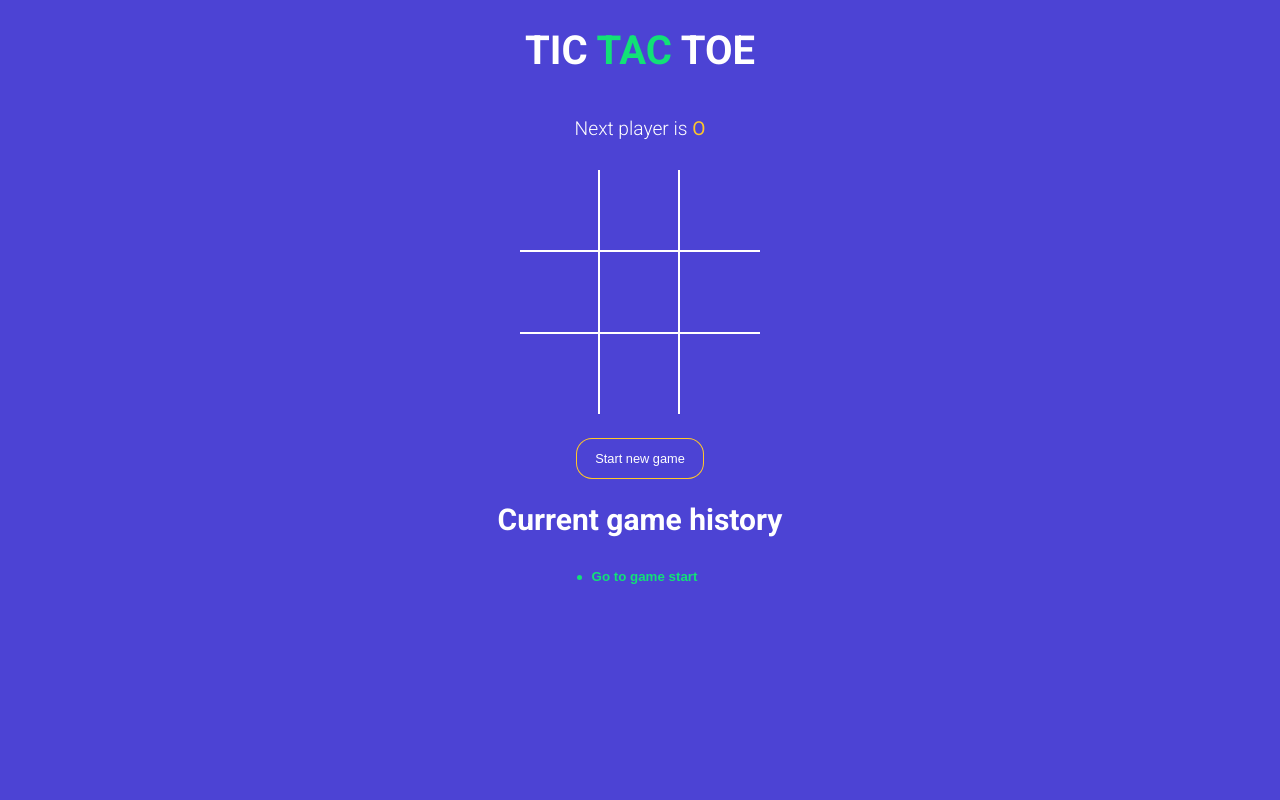
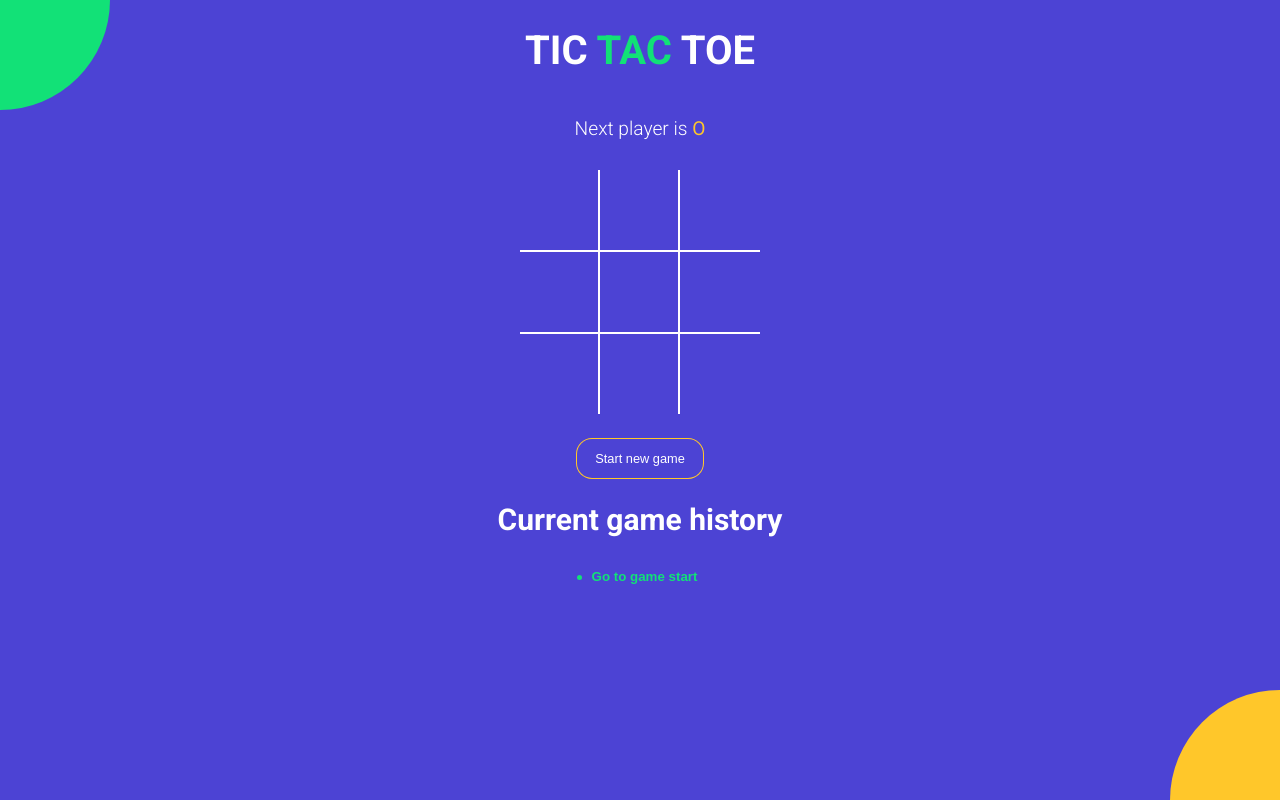
Before and after one commit to J-Melvin/Tic-Tac-Toe-Game, a React (Vite) app: page / in a window 1280 px wide. Built offline with nearby package versions, Linux system fonts and the light colour scheme.

Commit message:
Done some Css

```diff
--- a/src/App.jsx
+++ b/src/App.jsx
@@ -83,6 +83,8 @@ function App() {
       </button>
       <h2>Current game history</h2>
       <History history={history} moveTo={moveTo} currentMove={currentMove} />
+
+      <div className='bg-balls'></div>
     </div>
   );
 }
```
